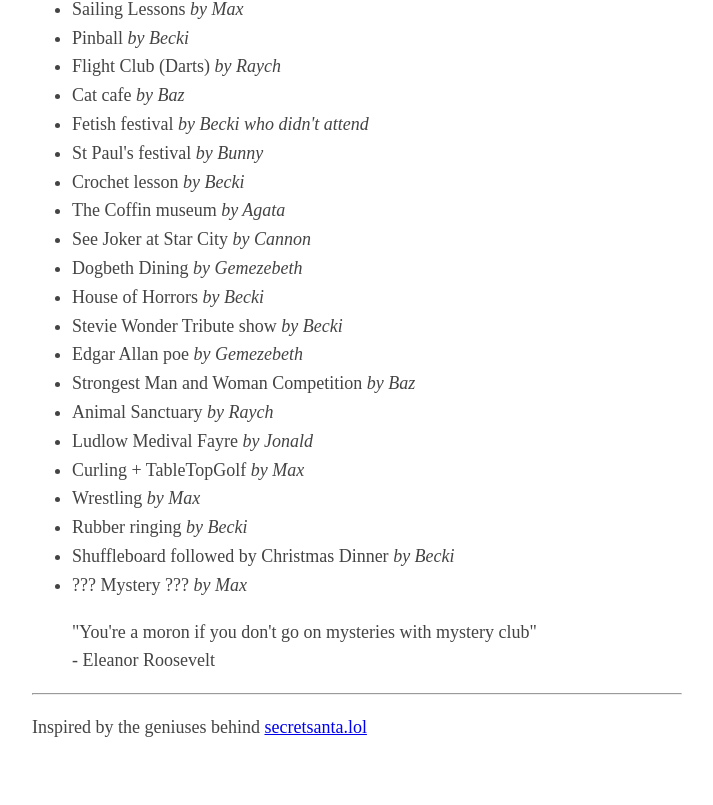
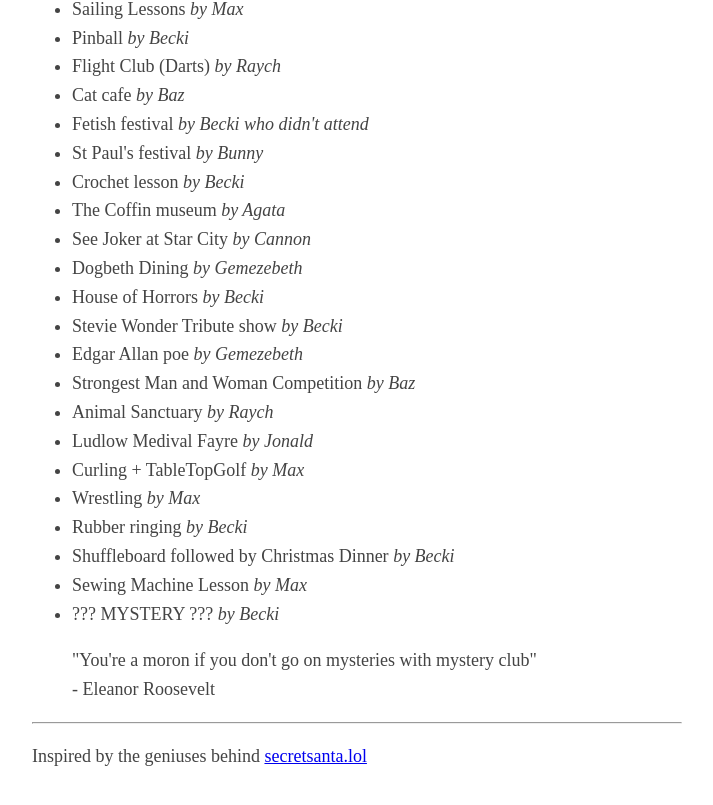
Before and after one commit to m3dwards/mysteries, a plain HTML site: page index.html in a window 1280 px wide. Shown: the part 476-1281 px from the top of the page, without its empty margins (283-996 px from the left). Before the commit the page ends 1258 px from the top, so only its background shows below. Drawn offline with Linux system fonts and the light colour scheme.

Commit message:
Update index.html

```diff
--- a/index.html
+++ b/index.html
@@ -44,7 +44,8 @@
                 <li>Wrestling <em> by Max</em></li>
                 <li>Rubber ringing <em> by Becki</em></li>
                 <li>Shuffleboard followed by Christmas Dinner <em> by Becki</em></li>
-                <li>??? Mystery ??? <em> by Max</em></li>
+                <li>Sewing Machine Lesson <em> by Max</em></li>
+                <li>??? MYSTERY ??? <em> by Becki</em></li>
             </ul>
         </p>
         <blockquote>"You're a moron if you don't go on mysteries with mystery club"
```
